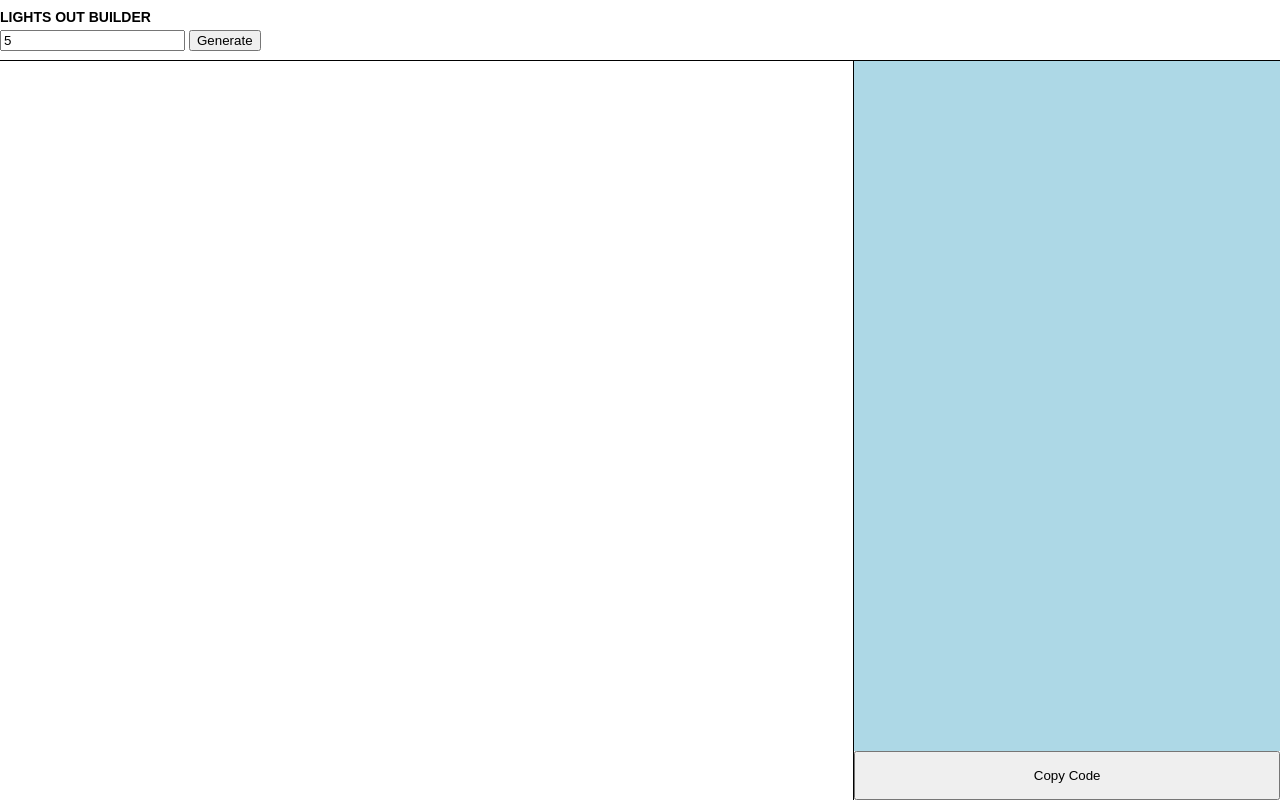
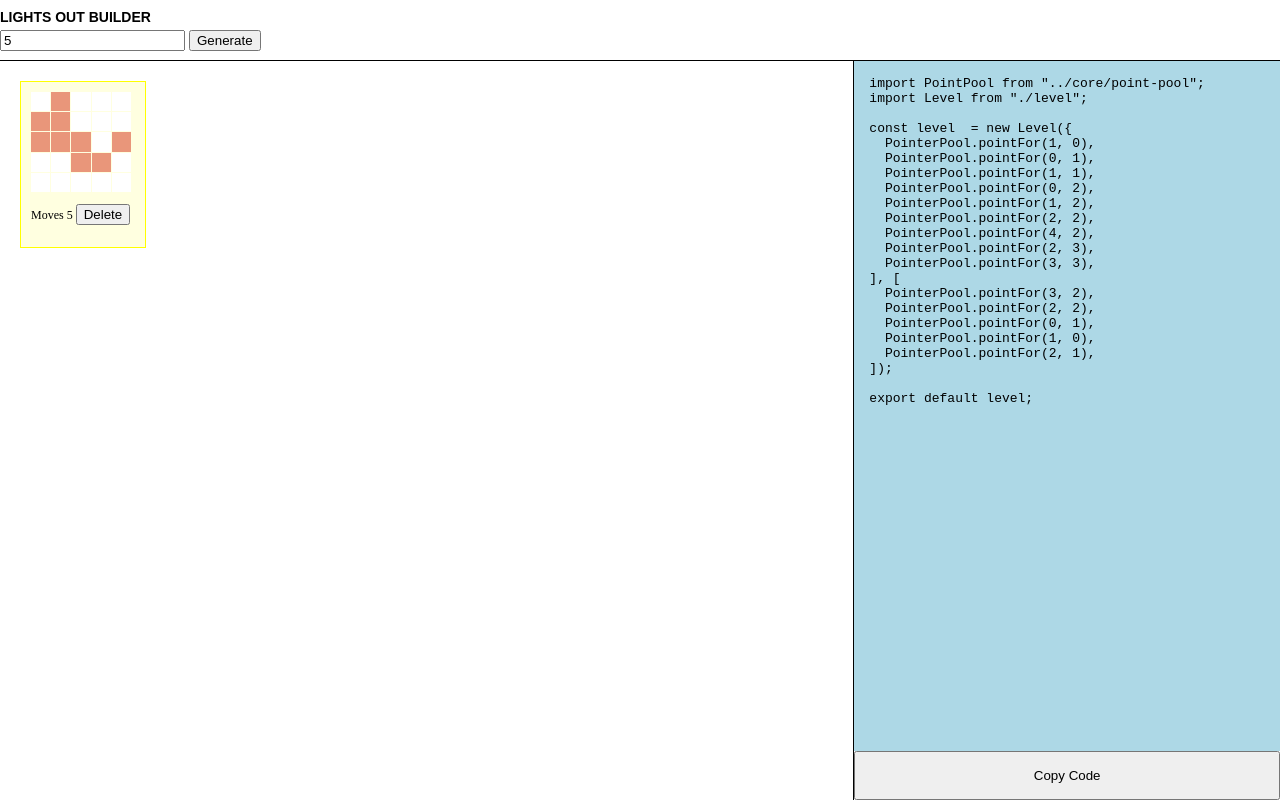
Before and after one commit to gsilis/lights-out, a website built with Vite: page builder.html in a window 1280 px wide. Both pictures are taken after typing "5" into the empty fields and a click on the button "Generate". Built offline with nearby package versions, Linux system fonts and the light colour scheme.

Commit message:
+ working utility to generate puzzles

```diff
--- a/src/builder.css
+++ b/src/builder.css
@@ -70,3 +70,26 @@ h1 {
   padding: 15px;
   flex: 1;
 }
+
+.puzzles {
+  padding: 15px 15px;
+}
+
+.puzzles builder-game-tile {
+  display: inline-block;
+  width: 126px;
+  background: lightgray;
+  border: 1px solid darkgray;
+  box-sizing: border-box;
+  margin: 5px;
+}
+
+.puzzles builder-game-tile:hover {
+  background-color: rgba(230, 230, 230);
+  cursor: pointer;
+}
+
+.puzzles builder-game-tile.active {
+  background: lightyellow;
+  border: 1px solid yellow;
+}
--- a/src/builder.js
+++ b/src/builder.js
@@ -1,10 +1,22 @@
 import "./builder.css";
+import BuilderGame from "./core/builder-game";
 
 function setup() {
   const domMoves = document.getElementById('moves');
   const domGenerate = document.getElementById('generate');
   const puzzles = document.querySelector('div.puzzles');
   const output = document.getElementById('puzzle-output');
+  const copyCode = document.getElementById('copy-code');
+  const builder = new BuilderGame(puzzles, output);
+
+  domGenerate.addEventListener('click', () => {
+    const moves = parseInt(domMoves.value);
+    builder.generate(moves);
+  });
+
+  copyCode.addEventListener('click', () => {
+
+  });
 }
 
 document.addEventListener('DOMContentLoaded', function onLoad() {
--- a/src/components/grid.js
+++ b/src/components/grid.js
@@ -1,4 +1,3 @@
-import Button from "../components/button";
 import PointPool from "../core/point-pool";
 
 class Grid {
--- a/src/constants/level.js
+++ b/src/constants/level.js
@@ -6,6 +6,14 @@ class Level {
     this.points = points;
     this.moves = moves;
   }
+
+  addPoint(point) {
+    this.points.push(point);
+  }
+
+  addMove(move) {
+    this.moves.push(move);
+  }
 }
 
 export default Level;
--- a/src/constants/level1.js
+++ b/src/constants/level1.js
@@ -1,7 +1,7 @@
 import PointPool from "../core/point-pool";
 import Level from "./level";
 
-const level1 = new Level([
+const level = new Level([
   PointPool.pointFor(2, 2),
   PointPool.pointFor(1, 2),
   PointPool.pointFor(3, 2),
@@ -11,4 +11,4 @@ const level1 = new Level([
   PointPool.pointFor(2, 2)
 ]);
 
-export default level1;
+export default level;
--- a/src/constants/level2.js
+++ b/src/constants/level2.js
@@ -1,7 +1,7 @@
 import PointPool from "../core/point-pool";
 import Level from "./level";
 
-const level2 = new Level([
+const level = new Level([
   PointPool.pointFor(0, 2),
   PointPool.pointFor(2, 2),
   PointPool.pointFor(4, 2)
@@ -14,4 +14,4 @@ const level2 = new Level([
   PointPool.pointFor(4, 4)
 ]);
 
-export default level2;
+export default level;
--- /dev/null
+++ b/src/core/builder-game-tile.js
@@ -0,0 +1,95 @@
+import Settings from "../config";
+
+let setup = false;
+
+class BuilderGameTile extends HTMLElement {
+  constructor() {
+    super();
+
+    this.dom = this.attachShadow({ mode: 'open' });
+    this.dom.innerHTML = `
+      <style>
+        :host {
+          padding: 10px;
+          font-size: 12px;
+        }
+
+        .grid {
+          display: grid;
+          width: 100px;
+          height: 100px;
+          grid-template-columns: 1fr 1fr 1fr 1fr 1fr;
+          grid-template-rows: 1fr 1fr 1fr 1fr 1fr;
+          row-gap: 1px;
+          column-gap: 1px;
+        }
+
+        .grid .tile {
+          background-color: white;
+        }
+
+        .grid .tile.active {
+          background-color: darksalmon;
+        }
+      </style>
+      <div class="grid"></div>
+      <p>
+        <span>Moves </span>
+        <span data-id="moves"></span>
+        <button id="delete">Delete</button>
+      </p>
+    `;
+    this.moves = this.dom.querySelector('span[data-id="moves"]');
+    this.grid = this.dom.querySelector('.grid');
+    this.delete = this.dom.querySelector('button#delete');
+
+    for (let y = 0; y < Settings.HEIGHT; y++) {
+      for (let x = 0; x < Settings.WIDTH; x++) {
+        const tile = document.createElement('div');
+        tile.classList.add('tile');
+        tile.setAttribute('data-x', x);
+        tile.setAttribute('data-y', y);
+
+        this.grid.appendChild(tile);
+      }
+    }
+
+    this.delete.addEventListener('click', () => {
+      const customEvent = new CustomEvent('remove');
+      this.dispatchEvent(customEvent);
+    });
+  }
+
+  nodeAt = (point) => {
+    const x = point.x;
+    const y = point.y;
+
+    return this.grid.querySelector(`[data-x="${x}"][data-y="${y}"]`);
+  }
+
+  render = () => {
+    const data = this.getData();
+
+    this.moves.innerHTML = this.getData().moves.length;
+    data.points.forEach(m => {
+      const node = this.nodeAt(m);
+      if (node) node.classList.add('active');
+    });
+  }
+
+  getData = () => {
+    return this._data;
+  }
+
+  setData = (data) => {
+    this._data = data;
+    this.render();
+  }
+}
+
+if (!setup) {
+  setup = true;
+  customElements.define('builder-game-tile', BuilderGameTile);
+}
+
+export default BuilderGameTile;
--- /dev/null
+++ b/src/core/builder-game.js
@@ -0,0 +1,96 @@
+import GameGenerator from "./game-generator";
+import "./builder-game-tile";
+
+class BuilderGame {
+  dom = null;
+  games = [];
+  _selected = -1;
+
+  constructor(dom, output) {
+    this.dom = dom;
+    this.output = output;
+    this.gameGenerator = new GameGenerator();
+  }
+
+  add = (tile) => {
+    const firstNode = this.childAt(0);
+    this.games.unshift(tile);
+    this.dom.insertBefore(tile, firstNode);
+    this.selected = 0;
+  }
+
+  remove = (index) => {
+    const tile = this.childAt(index);
+
+    if (!tile) return;
+
+    this.games.splice(index, 1);
+    this.dom.removeChild(tile);
+  }
+
+  generate = (moves) => {
+    const level = this.gameGenerator.generate(moves);
+    const tile = document.createElement('builder-game-tile');
+
+    tile.setData(level);
+    tile.addEventListener('click', this.onSelect);
+    tile.addEventListener('remove', this.onRemove);
+
+    this.add(tile);
+  }
+
+  childAt = (index) => {
+    const tiles = Array.from(this.dom.querySelectorAll('builder-game-tile'));
+
+    return tiles[index];
+  }
+
+  setDetail = (detail) => {
+    const before = `import PointPool from "../core/point-pool";\nimport Level from "./level";\n\nconst level  = new Level({\n`;
+    const between = `], [\n`;
+    const after = `]);\n\nexport default level;`;
+    const points = detail.points.reduce((b, p) => {
+      b += `  PointerPool.pointFor(${p.x}, ${p.y}),\n`;
+      return b;
+    }, '');
+    const moves = detail.moves.reduce((b, p) => {
+      b += `  PointerPool.pointFor(${p.x}, ${p.y}),\n`;
+      return b;
+    }, '');
+
+    this.output.innerText = `${before}${points}${between}${moves}${after}`;
+  }
+
+  onSelect = (event) => {
+    const element = event.target;
+
+    const newIndex = Array.from(this.games).indexOf(element);
+    this.selected = newIndex;
+  }
+
+  onRemove = (event) => {
+    const element = event.target;
+    const index = Array.from(this.games).indexOf(element);
+
+    this.remove(index);
+  }
+
+  get selected() {
+    return this._selected;
+  }
+
+  set selected(newValue) {
+    const newTile = this.childAt(newValue);
+
+    Array.from(this.dom.querySelectorAll('builder-game-tile')).forEach(t => t.classList.remove('active'));
+
+    if (newTile) {
+      newTile.classList.add('active');
+      this.setDetail(newTile.getData());
+    }
+
+    this._selected = newValue;
+  }
+}
+
+export default BuilderGame;
--- /dev/null
+++ b/src/core/game-generator.js
@@ -0,0 +1,31 @@
+import random from '../utilities/random';
+import Settings from '../config';
+import Level from '../constants/level';
+import wrappedElementAt from '../utilities/array/wrap-index';
+import PointPool from './point-pool';
+import GeneratorGrid from './generator-grid';
+
+class GameGenerator {
+  generate(moves) {
+    const level = new Level([], []);
+    const grid = new GeneratorGrid();
+
+    while (level.moves.length < moves) {
+      const lastPoint = wrappedElementAt(level.moves, -1);
+      const x = random(0, Settings.WIDTH - 1);
+      const y = random(0, Settings.HEIGHT - 1);
+      const point = PointPool.pointFor(x, y);
+
+      if (lastPoint !== point) {
+        level.addMove(point);
+        grid.toggle(point);
+      }
+    }
+
+    grid.points().forEach(p => level.addPoint(p));
+
+    return level;
+  }
+}
+
+export default GameGenerator;
--- /dev/null
+++ b/src/core/generator-grid.js
@@ -0,0 +1,50 @@
+import Settings from "../config";
+import PointPool from "./point-pool";
+
+class GeneratorGrid {
+  _data = [];
+
+  constructor() {
+    for (let y = 0; y < Settings.HEIGHT; y++) {
+      const row = [];
+
+      for (let x = 0; x < Settings.WIDTH; x++) {
+        row.push(false);
+      }
+
+      this._data.push(row);
+    }
+  }
+
+  toggle = (point) => {
+    [
+      point,
+      PointPool.pointFor(point.x, point.y - 1),
+      PointPool.pointFor(point.x, point.y + 1),
+      PointPool.pointFor(point.x - 1, point.y),
+      PointPool.pointFor(point.x + 1, point.y),
+    ].forEach(p => {
+      const row = this._data[p.y];
+      if (row === void 0) return;
+      const column = row[p.x];
+      if (column === void 0) return;
+      this._data[p.y][p.x] = !this._data[p.y][p.x];
+    });
+  }
+
+  points = () => {
+    const points = [];
+
+    this._data.forEach((row, y) => {
+      row.forEach((column, x) => {
+        if (column) {
+          points.push(PointPool.pointFor(x, y));
+        }
+      });
+    });
+
+    return points;
+  }
+}
+
+export default GeneratorGrid;
```
